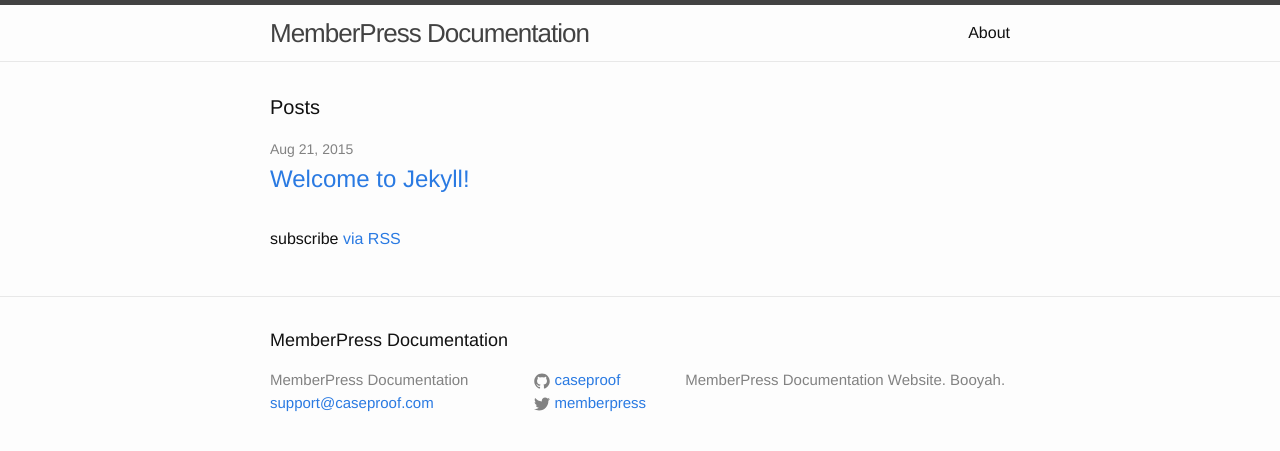
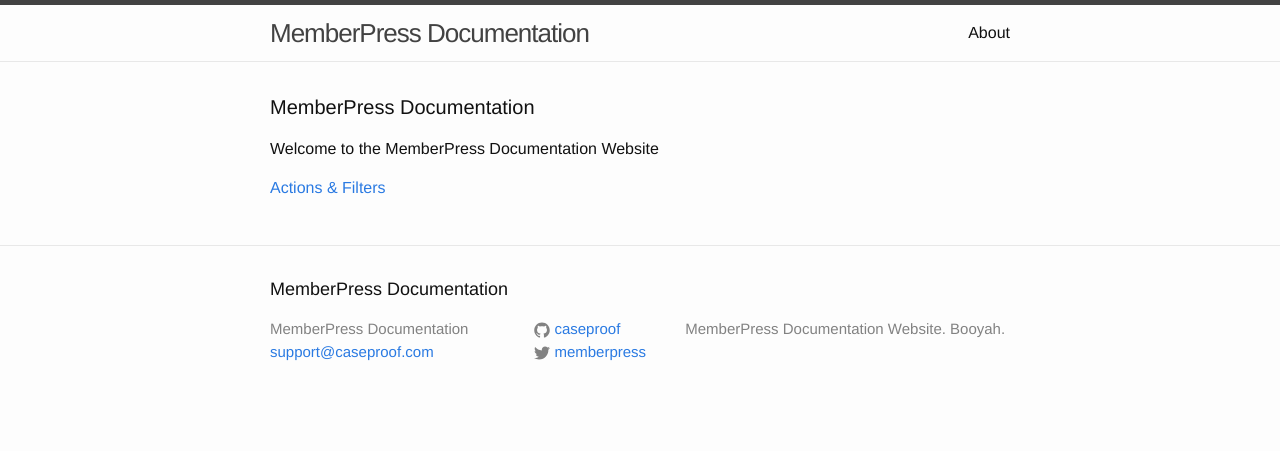
Before and after one commit to caseproof/memberpress-docs, a Jekyll site: the page built from index.html, in a window 1280 px wide. Shown: the top 451 px of the page. Built offline with Jekyll 4.4.1, drawn with Linux system fonts in a browser that asks for light colours.

Commit message:
Mod index

```diff
--- a/index.html
+++ b/index.html
@@ -4,20 +4,9 @@
 
 <div class="home">
 
-  <h1 class="page-heading">Posts</h1>
+  <h1 class="page-heading">MemberPress Documentation</h1>
 
-  <ul class="post-list">
-    {% for post in site.posts %}
-      <li>
-        <span class="post-meta">{{ post.date | date: "%b %-d, %Y" }}</span>
-
-        <h2>
-          <a class="post-link" href="{{ post.url | prepend: site.baseurl }}">{{ post.title }}</a>
-        </h2>
-      </li>
-    {% endfor %}
-  </ul>
-
-  <p class="rss-subscribe">subscribe <a href="{{ "/feed.xml" | prepend: site.baseurl }}">via RSS</a></p>
+  <p>Welcome to the MemberPress Documentation Website</p>
+  <p><a href="/actions-and-filters/">Actions &amp; Filters</a>
 
 </div>
```
